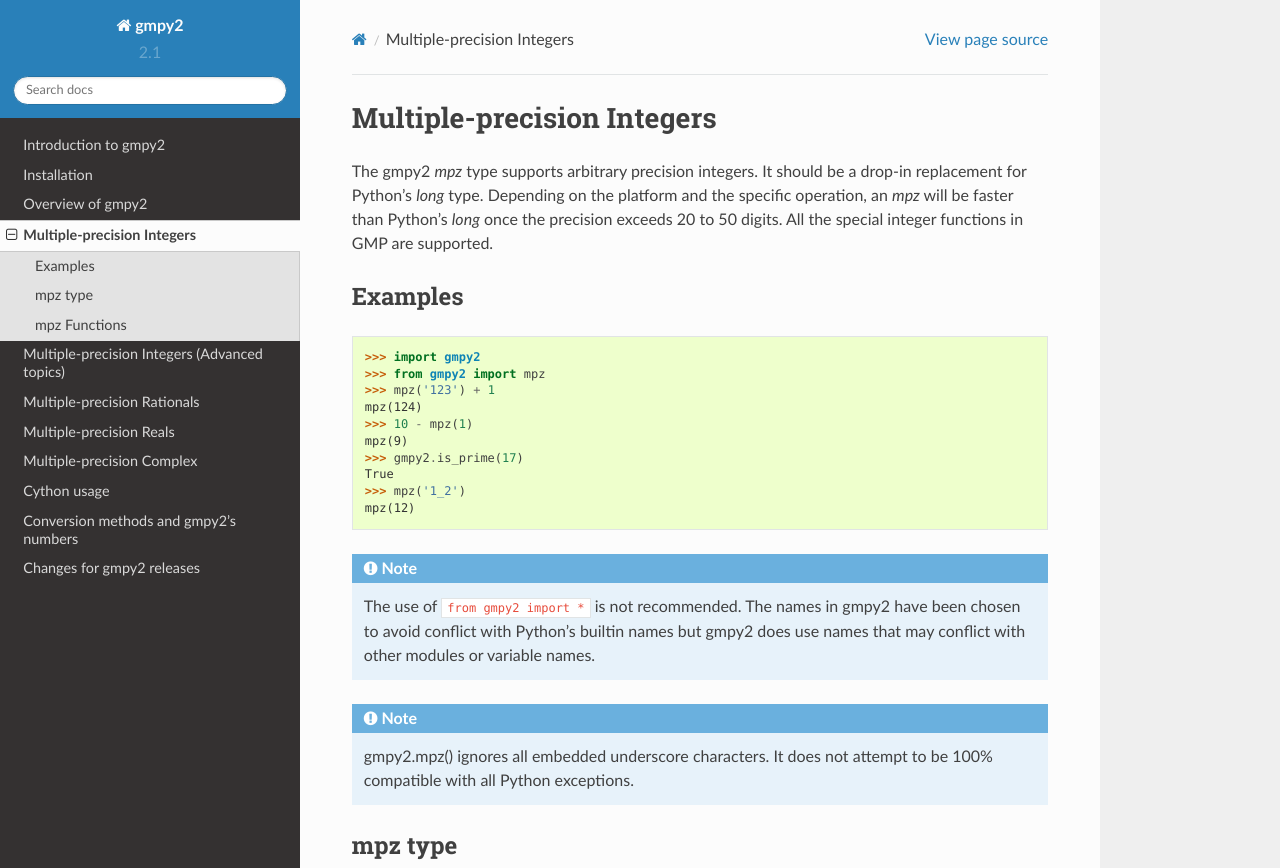
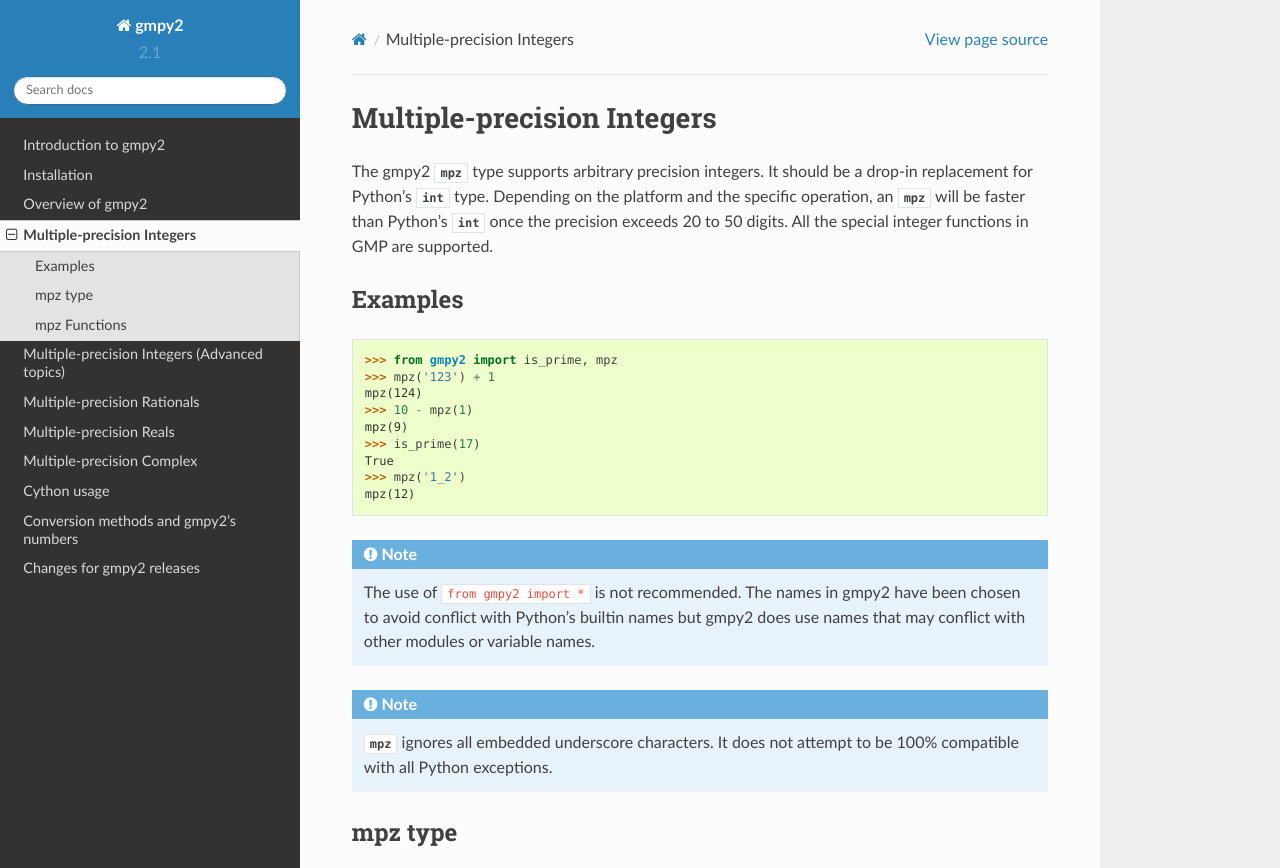
Before and after one commit to aleaxit/gmpy, a Sphinx documentation site: the page built from docs/mpz.rst, in a window 1280 px wide and 900 px high, cut to the strip 0-868 px from the top of the window. Built offline with Sphinx 7.4.7 and the Read the Docs theme 2.0.0, drawn with Linux system fonts in a browser that asks for light colours; formulas are drawn with MathJax 3.

Commit message:
Enable sphinx.ext.intersphinx for CPython

```diff
--- a/docs/conf.py
+++ b/docs/conf.py
@@ -25,7 +25,12 @@
 
 # Add any Sphinx extension module names here, as strings. They can be extensions
 # coming with Sphinx (named 'sphinx.ext.*') or your custom ones.
-extensions = ['sphinx.ext.autodoc', 'sphinx.ext.imgmath']
+extensions = ['sphinx.ext.autodoc', 'sphinx.ext.imgmath',
+              'sphinx.ext.intersphinx']
+
+# Contains mapping the locations and names of other projects that
+# should be linked to in this documentation.
+intersphinx_mapping = {'python': ('https://docs.python.org/3/', None)}
 
 # Add any paths that contain templates here, relative to this directory.
 templates_path = ['_templates']
--- a/docs/mpz.rst
+++ b/docs/mpz.rst
@@ -1,9 +1,11 @@
 Multiple-precision Integers
 ===========================
 
-The gmpy2 *mpz* type supports arbitrary precision integers. It should be a
-drop-in replacement for Python's *long* type. Depending on the platform and the
-specific operation, an *mpz* will be faster than Python's *long* once the
+.. currentmodule:: gmpy2
+
+The gmpy2 :class:`mpz` type supports arbitrary precision integers. It should be a
+drop-in replacement for Python's :class:`int` type. Depending on the platform and the
+specific operation, an :class:`mpz` will be faster than Python's :class:`int` once the
 precision exceeds 20 to 50 digits. All the special integer functions in GMP are
 supported.
 
@@ -12,13 +14,12 @@
 
 ::
 
-    >>> import gmpy2
-    >>> from gmpy2 import mpz
+    >>> from gmpy2 import is_prime, mpz
     >>> mpz('123') + 1
     mpz(124)
     >>> 10 - mpz(1)
     mpz(9)
-    >>> gmpy2.is_prime(17)
+    >>> is_prime(17)
     True
     >>> mpz('1_2')
     mpz(12)
@@ -29,10 +30,8 @@
     does use names that may conflict with other modules or variable names.
 
 .. note::
-   gmpy2.mpz() ignores all embedded underscore characters. It does not attempt
+   :class:`mpz` ignores all embedded underscore characters. It does not attempt
    to be 100% compatible with all Python exceptions.
-
-.. currentmodule:: gmpy2
 
 mpz type
 --------
```
